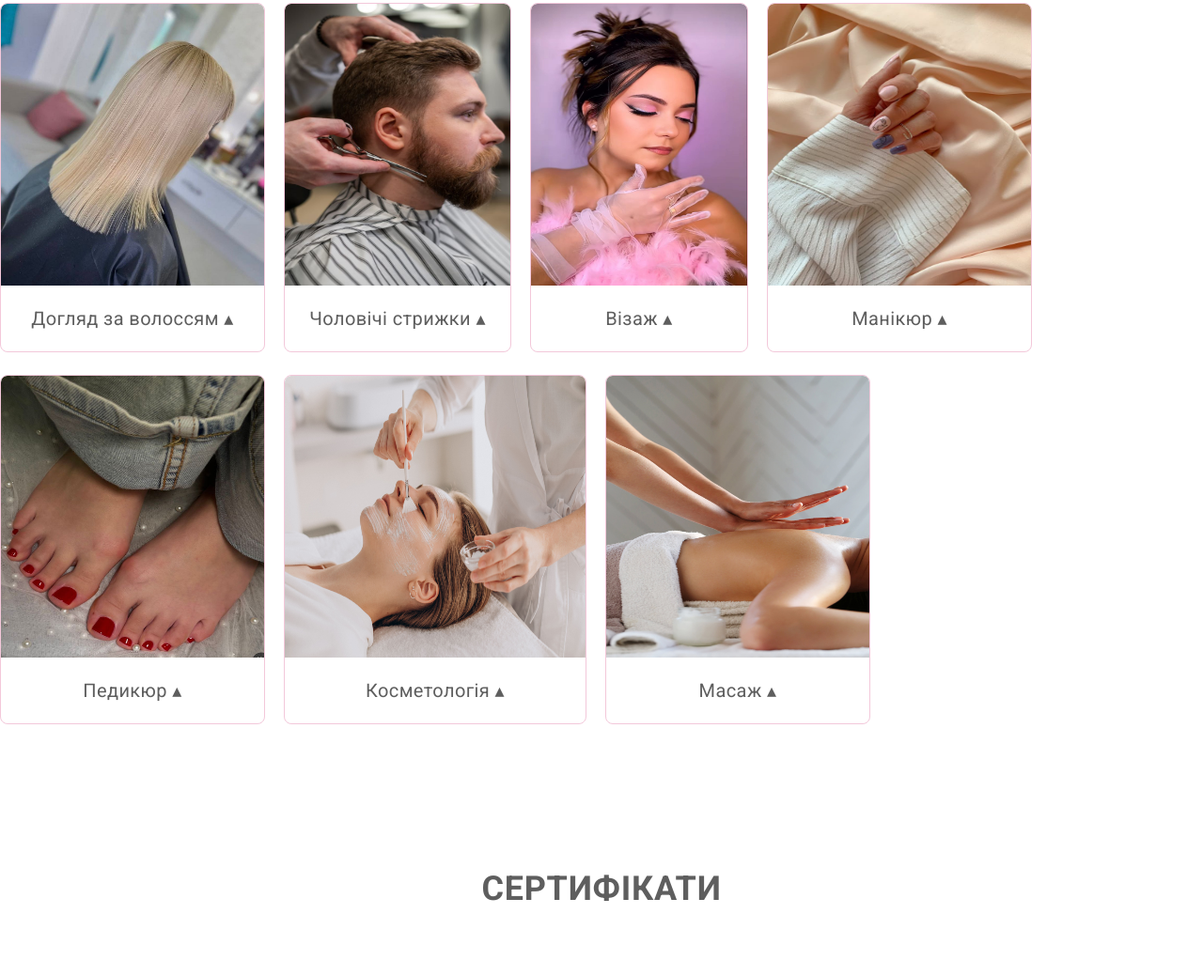
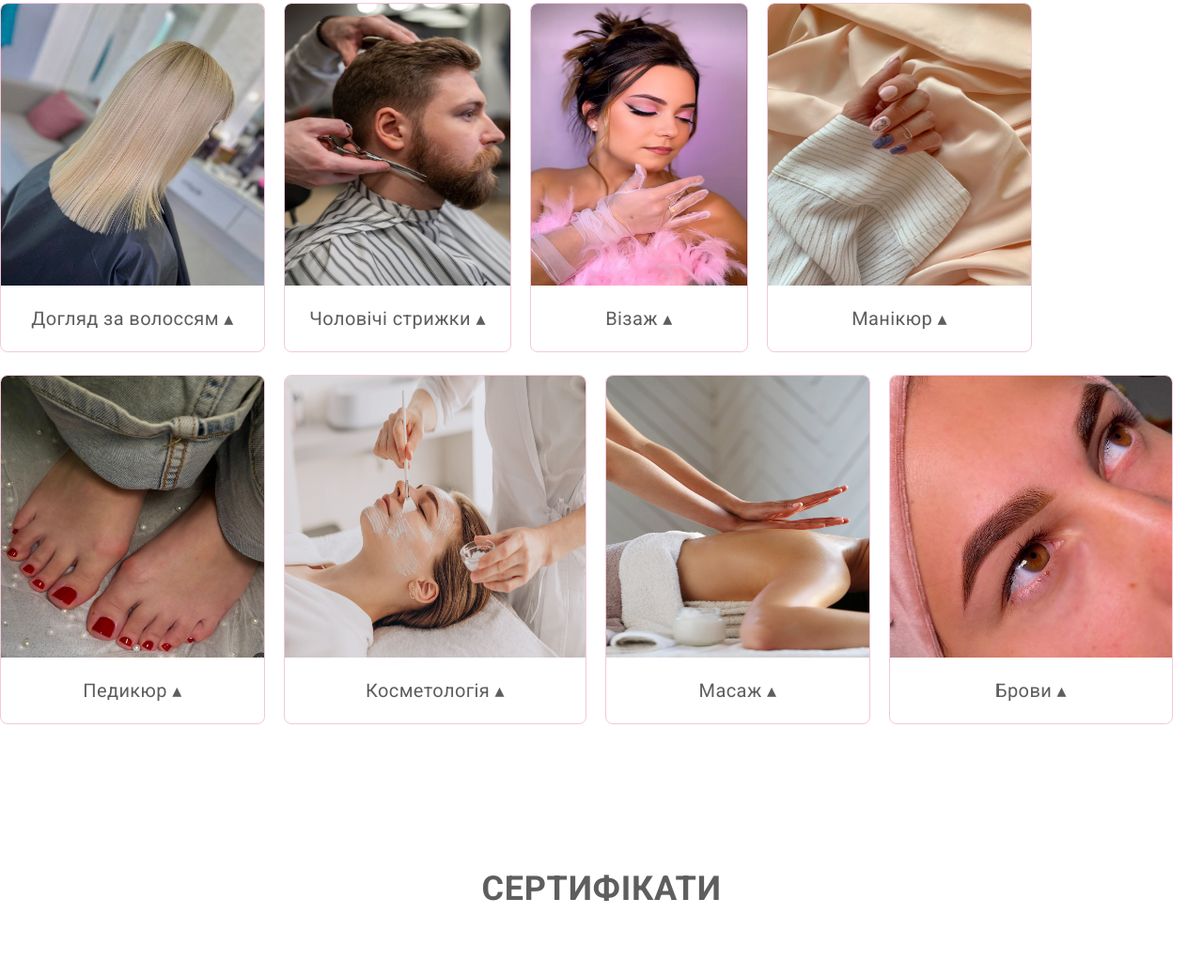
Before and after one commit to Anna-Sabat/Mariel, a plain HTML site: page index.html in a window 1280 px wide. Shown: the part 1759-2798 px from the top of the page at 94% size. Drawn offline with nearby package versions, Linux system fonts and the light colour scheme; files whose address does not match are found by name; a web font is replaced by a local one.

Commit message:
add services

```diff
--- a/index.html
+++ b/index.html
@@ -629,6 +629,45 @@
               </div>
               <p class="services-text">Масаж &blacktriangle;</p>
             </li>
+            <li class="services-item">
+              <img
+                class="services-img"
+                width="300"
+                height="300"
+                src="./images/брови.jpg"
+                alt="фото корекція брів"
+              />
+              <div class="overlay">
+                <h2 class="overlay-title">Прайс</h2>
+                <ul class="overlay-text">
+                  <li class="overlay-item">
+                    Корекція + форма
+                    <button type="button" class="services-btn">200 грн</button>
+                  </li>
+                  <li class="overlay-item">
+                    Чоловіча корекція
+                    <button type="button" class="services-btn">250 грн</button>
+                  </li>
+                  <li class="overlay-item">
+                    Корекція + фарбування
+                    <button type="button" class="services-btn">300 грн</button>
+                  </li>
+                  <li class="overlay-item">
+                    Депіляція верхньої губи
+                    <button type="button" class="services-btn">100 грн</button>
+                  </li>
+                  <li class="overlay-item">
+                    Депіляція підборіддя
+                    <button type="button" class="services-btn">150 грн</button>
+                  </li>
+                  <li class="overlay-item">
+                    Депіляція щічок
+                    <button type="button" class="services-btn">250 грн</button>
+                  </li>
+                </ul>
+              </div>
+              <p class="services-text">Брови &blacktriangle;</p>
+            </li>
           </ul>
         </div>
       </section>
```
Also changed, not shown: images/брови-min.jpg (deleted), images/брови.jpg (added).
